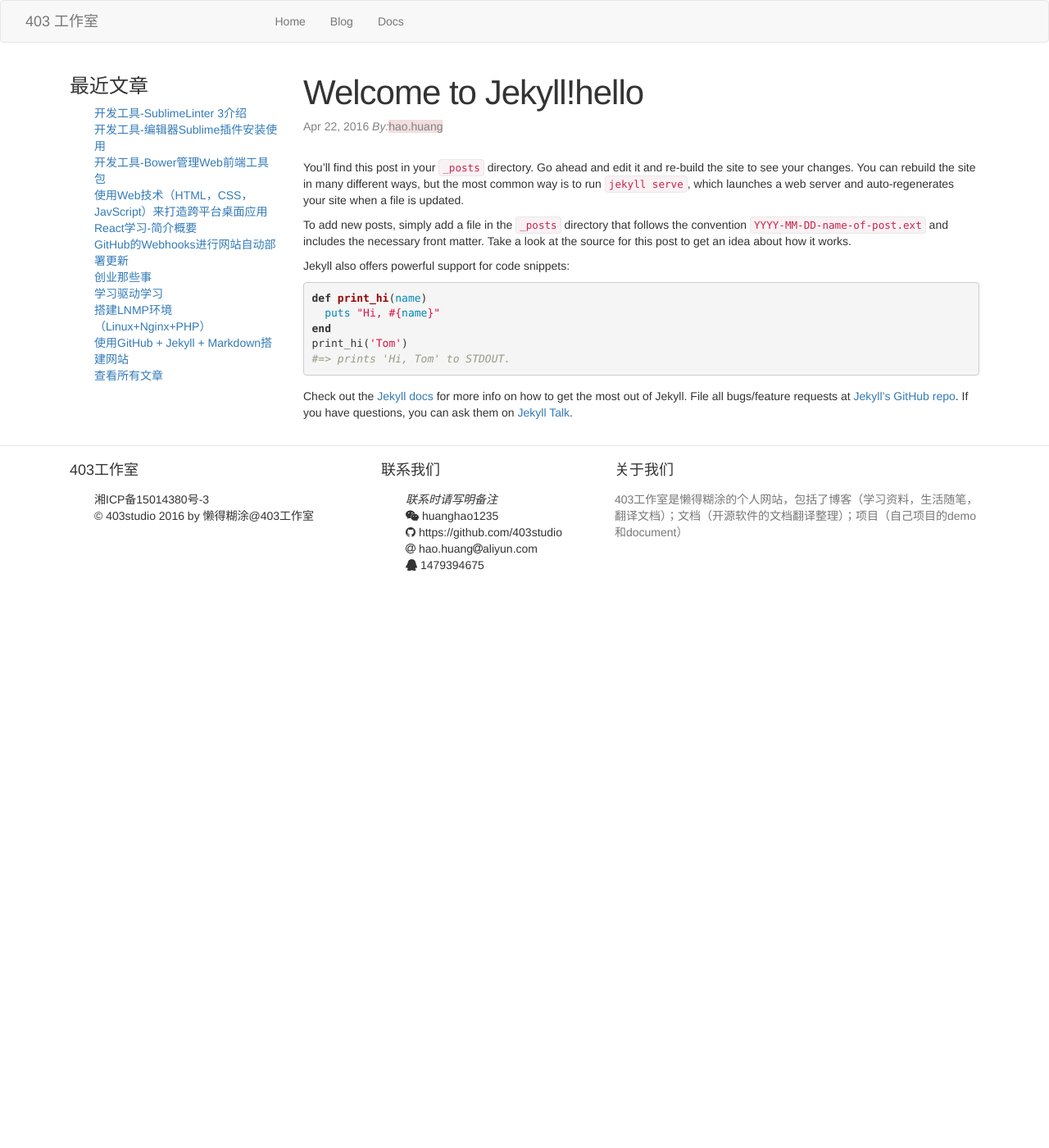
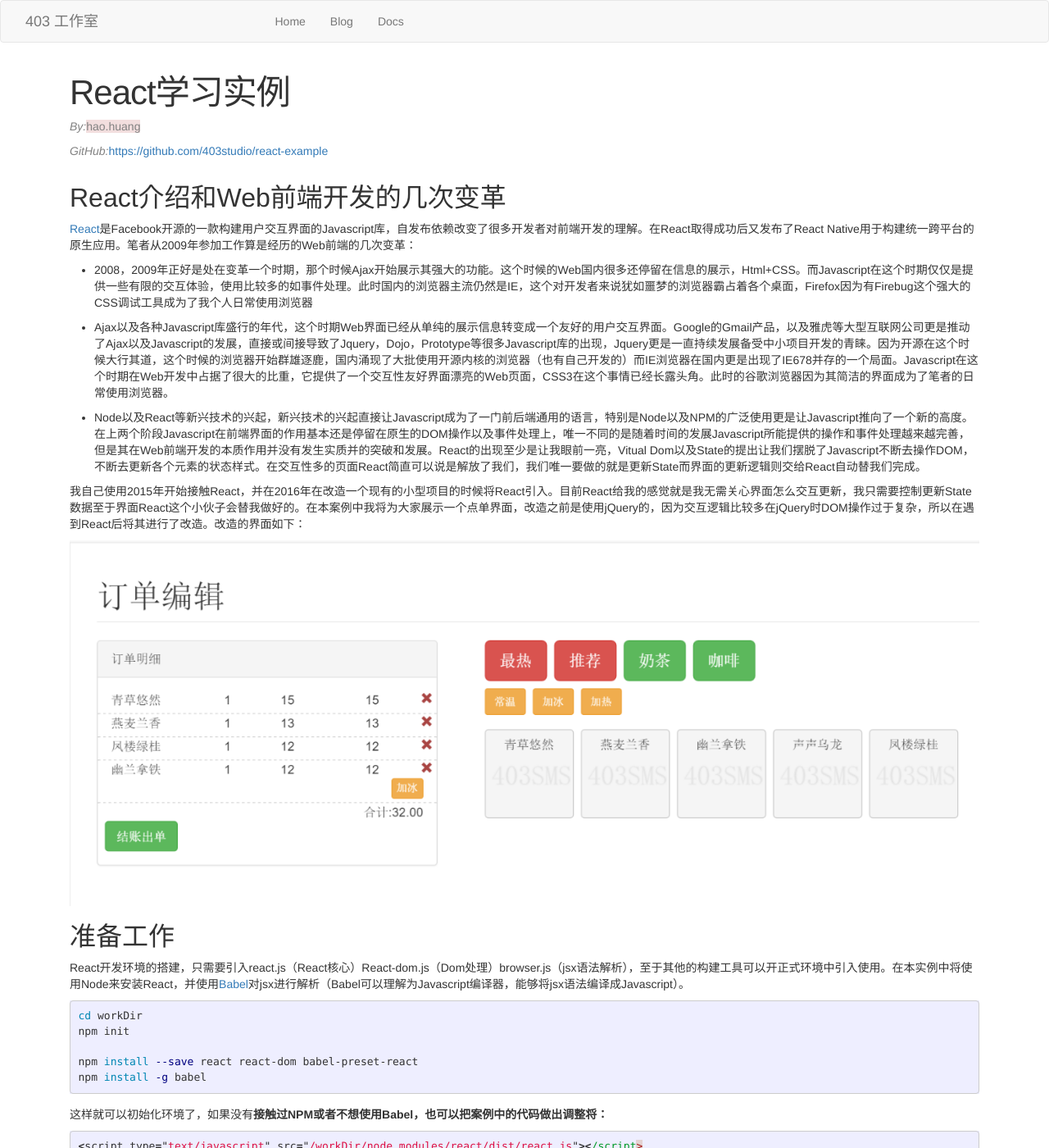
Before and after one commit to 403studio/blog.403studio.com, a Jekyll site: the page built from react-example/index.md, in a window 1280 px wide and 1400 px high. Shown: the whole window at 82% size. Built offline with Jekyll 4.4.1, drawn with Linux system fonts in a browser that asks for light colours; nearby versions of some CDN libraries; comment, search, counter and statistics services are not loaded; some of the changed text lies outside the part shown.

Commit message:
add readme(index.md) file

````diff
--- a/_config.yml
+++ b/_config.yml
@@ -31,5 +31,6 @@ defaults:
    path: "react-example"
    type: "pages"
   values:
-   layout: "post"
+   layout: "project"
    author: "hao.huang"
+   git: "https://github.com/403studio/react-example"
--- /dev/null
+++ b/_layouts/project.html
@@ -0,0 +1,26 @@
+---
+layout: default
+---
+<article class="post col-md-12" itemscope itemtype="http://schema.org/BlogPosting">
+    <header class="post-header">
+        <h1 class="post-title" itemprop="name headline">{{ page.title }}</h1>
+        <p class="post-meta">
+            <time datetime="{{ page.date | date_to_xmlschema }}" itemprop="datePublished">{{ page.date | date: "%b %-d, %Y" }}</time>
+            {% if page.author %} <em>By:</em><author class="bg-danger">{{ page.author }}</author>{% endif %}
+            {% if page.tags %}
+                <em>标签:</em>
+                {% for tag in page.tags %}
+                    <span class="bg-info">{{tag}}</span>
+                {% endfor %}
+            {% endif %}
+        </p>
+        {% if page.git %}
+            <p class="post-meta"><em>GitHub:</em><a href="{{ page.git }}" target="_blank">{{ page.git }}</a></p>
+        {% endif %}
+    </header>
+
+    <div class="post-content" itemprop="articleBody">
+        {{ content }}
+      </div>
+    <div class="comment-content">{% include disqus.html %}</div>
+</article>
--- a/react-example/index.md
+++ b/react-example/index.md
@@ -1,25 +1,71 @@
 ---
-layout: post
-title:  "Welcome to Jekyll!hello"
-date:   2016-04-22 15:47:01 +0800
-categories: jekyll update
+title: React学习实例
+project: react-example
+excerpt: 学习使用React，本实例没有太多深层次的研究。仅提供本人在学习React中经验，以及个人项目中实际线上使用的一个缩减版本的实例
 ---
-You’ll find this post in your `_posts` directory. Go ahead and edit it and re-build the site to see your changes. You can rebuild the site in many different ways, but the most common way is to run `jekyll serve`, which launches a web server and auto-regenerates your site when a file is updated.
 
-To add new posts, simply add a file in the `_posts` directory that follows the convention `YYYY-MM-DD-name-of-post.ext` and includes the necessary front matter. Take a look at the source for this post to get an idea about how it works.
+## React介绍和Web前端开发的几次变革
 
-Jekyll also offers powerful support for code snippets:
+[React][React]是Facebook开源的一款构建用户交互界面的Javascript库，自发布依赖改变了很多开发者对前端开发的理解。在React取得成功后又发布了React Native用于构建统一跨平台的原生应用。笔者从2009年参加工作算是经历的Web前端的几次变革：
 
-{% highlight ruby %}
-def print_hi(name)
-  puts "Hi, #{name}"
-end
-print_hi('Tom')
-#=> prints 'Hi, Tom' to STDOUT.
-{% endhighlight %}
+* 2008，2009年正好是处在变革一个时期，那个时候Ajax开始展示其强大的功能。这个时候的Web国内很多还停留在信息的展示，Html+CSS。而Javascript在这个时期仅仅是提供一些有限的交互体验，使用比较多的如事件处理。此时国内的浏览器主流仍然是IE，这个对开发者来说犹如噩梦的浏览器霸占着各个桌面，Firefox因为有Firebug这个强大的CSS调试工具成为了我个人日常使用浏览器
 
-Check out the [Jekyll docs][jekyll-docs] for more info on how to get the most out of Jekyll. File all bugs/feature requests at [Jekyll’s GitHub repo][jekyll-gh]. If you have questions, you can ask them on [Jekyll Talk][jekyll-talk].
+* Ajax以及各种Javascript库盛行的年代，这个时期Web界面已经从单纯的展示信息转变成一个友好的用户交互界面。Google的Gmail产品，以及雅虎等大型互联网公司更是推动了Ajax以及Javascript的发展，直接或间接导致了Jquery，Dojo，Prototype等很多Javascript库的出现，Jquery更是一直持续发展备受中小项目开发的青睐。因为开源在这个时候大行其道，这个时候的浏览器开始群雄逐鹿，国内涌现了大批使用开源内核的浏览器（也有自己开发的）而IE浏览器在国内更是出现了IE678并存的一个局面。Javascript在这个时期在Web开发中占据了很大的比重，它提供了一个交互性友好界面漂亮的Web页面，CSS3在这个事情已经长露头角。此时的谷歌浏览器因为其简洁的界面成为了笔者的日常使用浏览器。
 
-[jekyll-docs]: http://jekyllrb.com/docs/home
-[jekyll-gh]:   https://github.com/jekyll/jekyll
-[jekyll-talk]: https://talk.jekyllrb.com/
+* Node以及React等新兴技术的兴起，新兴技术的兴起直接让Javascript成为了一门前后端通用的语言，特别是Node以及NPM的广泛使用更是让Javascript推向了一个新的高度。在上两个阶段Javascript在前端界面的作用基本还是停留在原生的DOM操作以及事件处理上，唯一不同的是随着时间的发展Javascript所能提供的操作和事件处理越来越完善，但是其在Web前端开发的本质作用并没有发生实质并的突破和发展。React的出现至少是让我眼前一亮，Vitual Dom以及State的提出让我们摆脱了Javascript不断去操作DOM，不断去更新各个元素的状态样式。在交互性多的页面React简直可以说是解放了我们，我们唯一要做的就是更新State而界面的更新逻辑则交给React自动替我们完成。
+
+我自己使用2015年开始接触React，并在2016年在改造一个现有的小型项目的时候将React引入。目前React给我的感觉就是我无需关心界面怎么交互更新，我只需要控制更新State数据至于界面React这个小伙子会替我做好的。在本案例中我将为大家展示一个点单界面，改造之前是使用jQuery的，因为交互逻辑比较多在jQuery时DOM操作过于复杂，所以在遇到React后将其进行了改造。改造的界面如下：
+
+![界面展示](/react-example/img/panel.png)
+
+## 准备工作
+
+React开发环境的搭建，只需要引入react.js（React核心）React-dom.js（Dom处理）browser.js（jsx语法解析），至于其他的构建工具可以开正式环境中引入使用。在本实例中将使用Node来安装React，并使用[Babel][Babel]对jsx进行解析（Babel可以理解为Javascript编译器，能够将jsx语法编译成Javascript）。
+
+```bash
+cd workDir
+npm init
+
+npm install --save react react-dom babel-preset-react
+npm install -g babel
+```
+
+这样就可以初始化环境了，如果没有**接触过NPM或者不想使用Babel，也可以把案例中的代码做出调整将：**
+
+```javascript
+<script type="text/javascript" src="/workDir/node_modules/react/dist/react.js"></script>
+
+<script type="text/javascript" src="/workDir/node_modules/react-dom/dist/react-dom.js"></script>
+
+<script type="text/javascript" src="/workDir/lib/build.js"></script>
+```
+**改成：**
+
+```javascript
+<script type="text/javascript" src="/lib/react.js"></script>
+
+<script type="text/javascript" src="/lib/react-dom.js"></script>
+
+<script type="text/javascript" src="/lib/browser.js"></script>
+
+<script type="text/babel" src="/lib/build.js"></script>
+```
+
+* 使用jsx语法就需要，将type类型修改成type="text/babel"
+* react.js,react-dom.js,browser.js可以去网络上下载，很多CDN都有提供这个三个文件的下载和引用
+* 本人还是建议第一种方式搭建环境，另外也可以将Webpack引入构建整个环境。因为此实例仅仅是为爱好者提供一个简单的案例，所以只使用了Babel将jsx语法进行编译，并没有引入Webpack
+* 如果还是无法成功搭建环境的话可以访问[React 官方文档][React docs]获取信息
+
+## 相关资源
+
+[本实例Git][https://github.com/403studio/react-example]
+
+[React 官网][React]
+
+[React 官方文档][React docs]
+
+[Babel 官网][Babel]
+
+[React]: https://facebook.github.io/react/
+[React docs]: https://facebook.github.io/react/docs/getting-started.html
+[Babel]: https://babeljs.io/
````
Also changed, not shown: react-example/img/panel.png (added).
